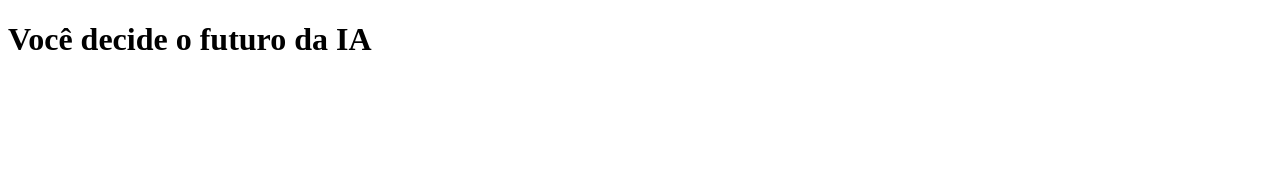
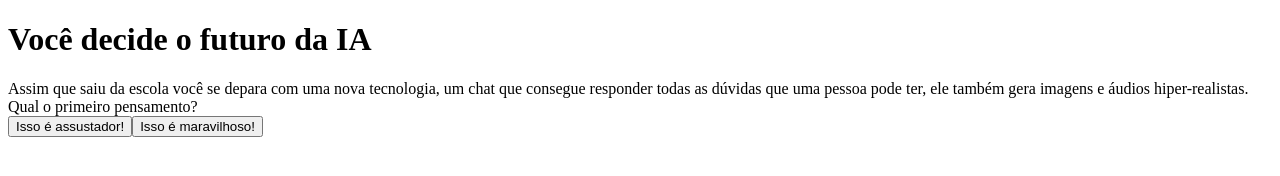
Before and after one commit to lucasviana125/2-trimestre, a plain HTML site: page index.html in a window 1280 px wide. Drawn offline with Linux system fonts and the light colour scheme.

Commit message:
Add files via upload

```diff
--- a/main.js
+++ b/main.js
@@ -1,8 +1,8 @@
-const CaixaPrincipal = document.querySelectorAll(".caixa-principal");
-const CaixaPerguntas = document.querySelectorAll(".caixa-perguntas");
-const CaixaAlternativas = document.querySelectorAll(".caixa-alternativas");
-const CaixaResultado = document.querySelectorAll(".caixa-resultado");
-const TextoResultado = document.querySelectorAll(".texto-resultado");
+const caixaPrincipal = document.querySelector(".caixa-principal");
+const caixaPerguntas = document.querySelector(".caixa-perguntas");
+const caixaAlternativas = document.querySelector(".caixa-alternativas");
+const caixaResultado = document.querySelector(".caixa-resultado");
+const textoResultado = document.querySelector(".texto-resultado");
 
 const perguntas = [
     {
@@ -42,9 +42,21 @@ const perguntas = [
     },
 ];
 
-function mostraPergunta(){
-    perguntaAtual = pergunta[atual]
+let atual = 0;
+let perguntaAtual;
+
+function mostraPergunta() {
+    perguntaAtual = perguntas[atual];
     caixaPerguntas.textContent = perguntaAtual.enunciado;
+    mostraAlternativas();
 }
 
-mostraPergunta()
+function mostraAlternativas() {
+    for (const alternativa of perguntaAtual.alternativas) {
+        const botaoAlternativas = document.createElement("button");
+        botaoAlternativas.textContent = alternativa;
+        caixaAlternativas.appendChild(botaoAlternativas);
+    }
+}
+
+mostraPergunta();
```
Also changed, not shown: index.html (+0 -1 lines).
